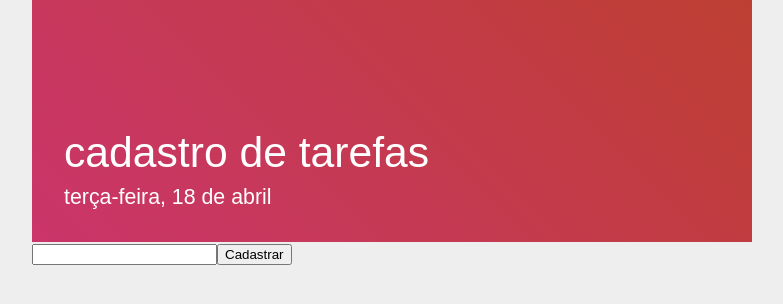
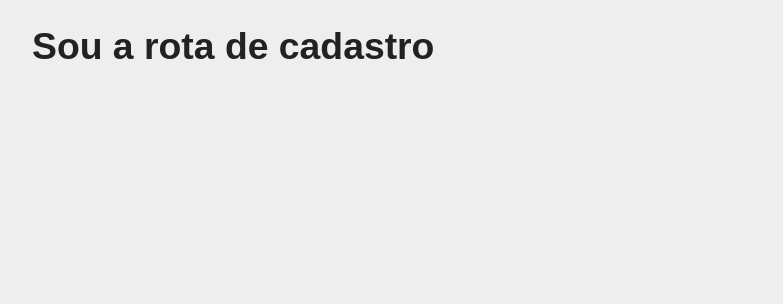
Before and after one commit to Galogico/LojaNode-React, a React (Create React App) app in the folder client/: page /cadastro in a window 1280 px wide. Shown: the top 304 px of the page, without its empty margins (248-1031 px from the left). Built offline with nearby package versions, Linux system fonts and the light colour scheme.

Commit message:
adicionando o router

```diff
--- a/client/src/App.js
+++ b/client/src/App.js
@@ -1,30 +1,23 @@
-import logo from './logo.svg';
-import Titulo from './components/Titulo';
-import { useState } from 'react';
+import React from 'react';
+import {RouterProvider, createBrowserRouter} from 'react-router-dom';
 
+const router = createBrowserRouter([
+  {
+    path: '/',
+    element: <h1>Sou a rota principal</h1>
+  },
+  {
+    path: '/cadastro',
+    element: <h1>Sou a rota de cadastro</h1>
+  },
+
+])
 function App() {
-  const [tarefas,setTarefas] = useState([]);
-  const [newTask,setNewTask] = useState('');
-  const addTarefa=()=>{
-    let newTarefa = newTask;
-    setTarefas([...tarefas, newTarefa])
-    setNewTask('')
-  }
   return (
-    <div className="App">
-        <Titulo/>
-        <input
-          value={newTask}
-          onChange={(e)=>setNewTask(e.target.value)}
-        />
-        <button onClick={addTarefa}>Cadastrar</button>
-        <div>
-          {
-            tarefas.map(t=><p key={t}>{t}</p>)
-          }
-        </div>
-    </div>
-  );
+    <>
+      <RouterProvider router={router}/>
+    </>
+  )
 }
 
-export default App;
+export default App
```
Also changed, not shown: client/src/pages/cadastro.jsx (added, +30 -0 lines).
